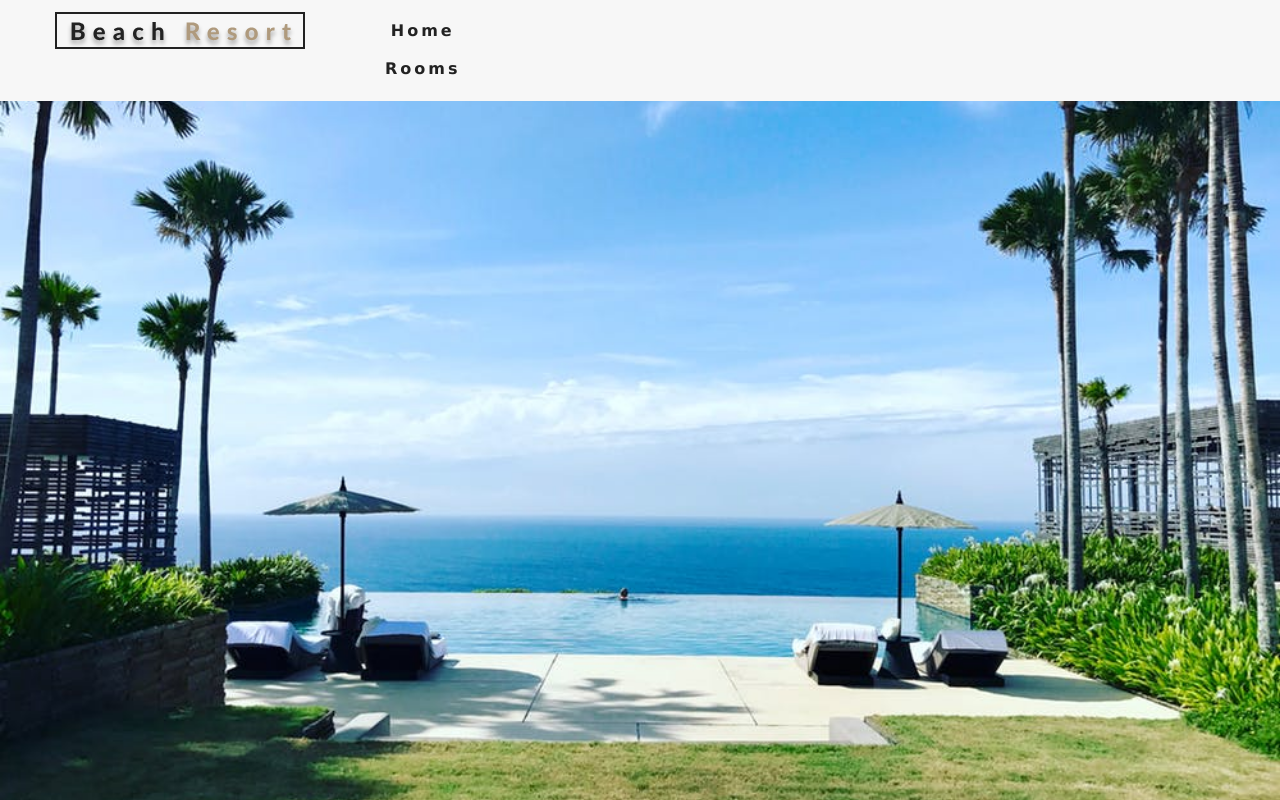
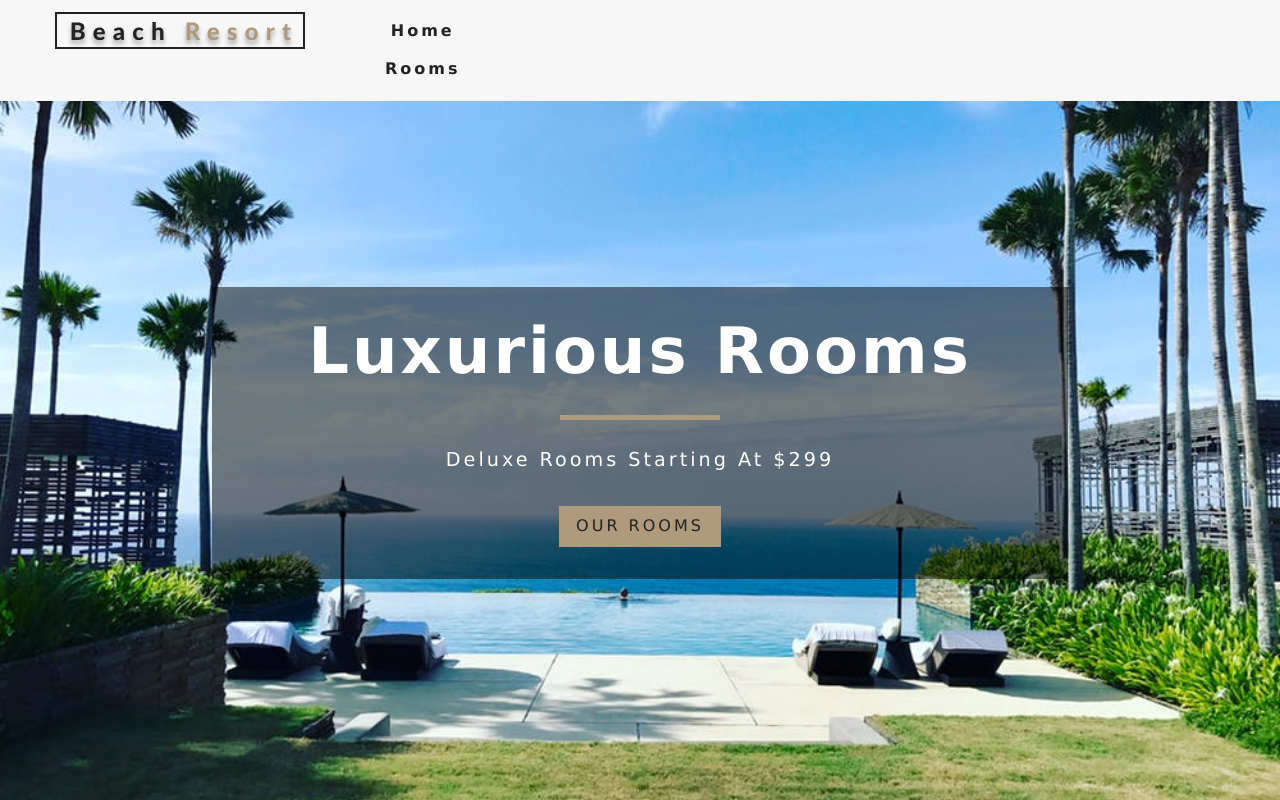
Before and after one commit to greatnonso7/react-beach-resort, a React (Create React App) app: page / in a window 1280 px wide. Built offline with nearby package versions, Linux system fonts and the light colour scheme.

Commit message:
Created the banner component for the application

```diff
--- /dev/null
+++ b/src/components/Banner.component.jsx
@@ -0,0 +1,12 @@
+import React from 'react'
+
+export default function Banner({ children, title, subtitle }) {
+    return (
+        <div className="banner">
+            <h1>{title}</h1>
+            <div></div>
+            <p>{subtitle}</p>
+            {children}
+        </div>
+    )
+}
--- a/src/components/Hero.component.jsx
+++ b/src/components/Hero.component.jsx
@@ -7,3 +7,7 @@
         </header>
     )
 }
+
+Hero.defaultProps = {
+    hero: 'defaultHero'
+}
--- a/src/pages/Error.component.jsx
+++ b/src/pages/Error.component.jsx
@@ -1,9 +1,16 @@
 import React from 'react'
+import Hero from '../components/Hero.component'
+import Banner from '../components/Banner.component';
+import { Link } from 'react-router-dom';
 
 export const Error = () => {
     return (
-        <div>
-           Hello from the error page
-        </div>
+        <Hero>
+            <Banner title="404" subtitle="Page Not Found">
+                <Link to="/" className="btn-primary">
+                    Return Home
+                </Link>
+            </Banner>
+        </Hero>
     )
 }
--- a/src/pages/Home.component.jsx
+++ b/src/pages/Home.component.jsx
@@ -1,7 +1,15 @@
 import React from 'react'
 import Hero from '../components/Hero.component';
+import Banner from '../components/Banner.component';
+
+import { Link } from 'react-router-dom'
+
 export const Home = () => {
     return (
-        <Hero hero="defaultHero" />
+        <Hero>
+            <Banner title="luxurious rooms" subtitle="Deluxe rooms starting at $299">
+                <Link to="/rooms" className="btn-primary">Our Rooms</Link>
+            </Banner>
+        </Hero>
     )
 }
--- a/src/pages/Rooms.component.jsx
+++ b/src/pages/Rooms.component.jsx
@@ -1,10 +1,9 @@
 import React from 'react'
+import Hero from '../components/Hero.component';
 
 const Rooms = () => {
     return (
-        <div>
-           Hello from rooms
-        </div>
+        <Hero hero='roomsHero' />
     )
 }
 
```
